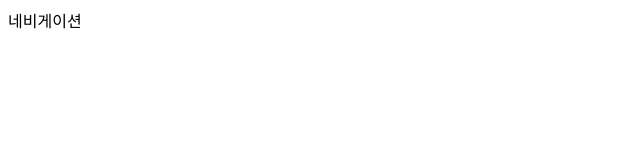
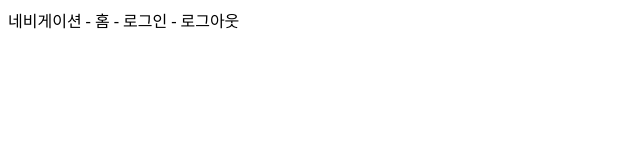
Before and after one commit to kimyewon97/MiniHomepage, a plain HTML site: page navigation.html in a window 1280 px wide. Shown: the whole page, without its empty margins (0-640 px from the left). Drawn offline with Linux system fonts and the light colour scheme.

Commit message:
네비게이션에 로그인 로그아웃 추가

```diff
--- a/navigation.html
+++ b/navigation.html
@@ -7,6 +7,8 @@
 <body>
 
     네비게이션
-
+    - 홈
+    - 로그인
+    - 로그아웃
 </body>
 </html>
```
Also changed, not shown: index.html (+1 -1 lines).
